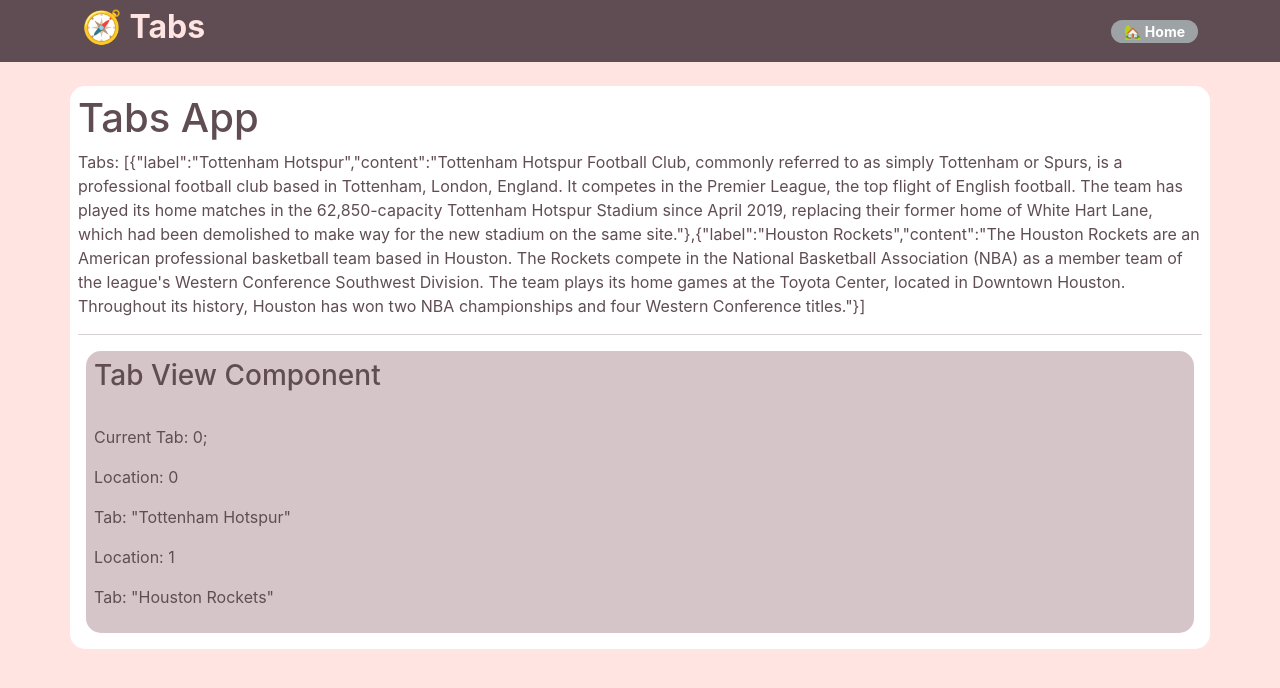
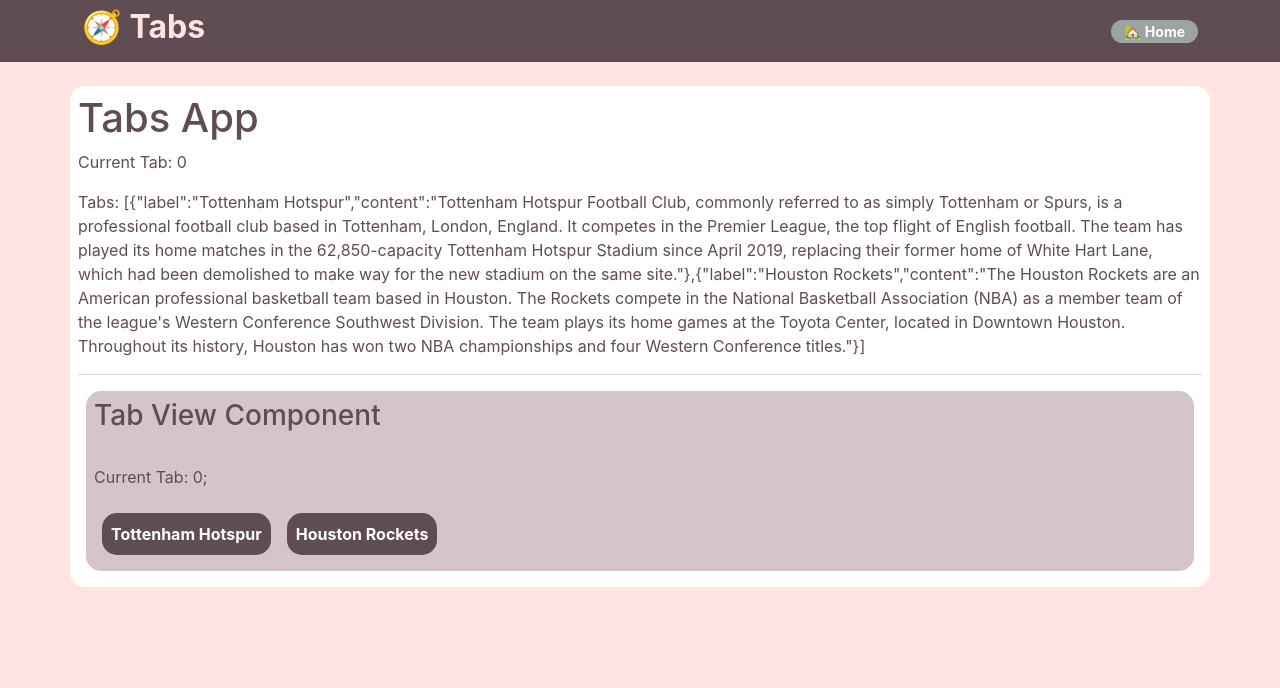
Before and after one commit to vircabading/MERN-React-FunctionalComponents-Tabs-2307, a React (Create React App) app: page / in a window 1280 px wide. Shown: the top 688 px of the page. Built offline with nearby package versions, Linux system fonts and the light colour scheme.

Commit message:
implement pressing buttons in tab view component

```diff
--- a/src/App.js
+++ b/src/App.js
@@ -22,7 +22,8 @@
   ]
 
   const getNewTab = (newTab) => {
-    setCurrentTab= newTab;
+    console.log("*** In Get New Tab")
+    setCurrentTab(newTab);
   }
 
   /////////////////////////////////////////////////
@@ -32,6 +33,7 @@
       <NavBarView />
       <div className='container mt-4 p-2 bg-white text-dark-color  round'>
         <h1 >Tabs App</h1>
+        <p>Current Tab: {JSON.stringify(currentTab)}</p>
         <p>Tabs: {JSON.stringify(tabs)}</p>
         <hr />
         <TabView  currentTab= { currentTab }
--- a/src/components/TabView.jsx
+++ b/src/components/TabView.jsx
@@ -1,12 +1,18 @@
-import React, { useState } from 'react'
+import React from 'react'
 
 ///////////////////////////////////////////////////
 //  TAB VIEW COMPONENT
 ///////////////////////////////////////////////////
 
 const TabView = (props) => {
-    const [currentTab, setCurrentTab] = useState(props.currentTab);
+    let currentTab = props.currentTab;
     const tabs = props.tabs;
+
+    const setNewTab = (e, newTabLocation) => {
+        console.log("*** in set new tab");
+        console.log("new tab: ", newTabLocation);
+        props.getNewTab(newTabLocation);
+    }
 
     return (
         <div className='bg-light-color m-2 p-2 round' >
@@ -17,10 +23,11 @@
             </p>
             {
                 tabs.map((tab, i) =>
-                    <div>
-                        <p>Location: {i}</p>
-                        <p>Tab: {JSON.stringify(tab.label)}</p>
-                    </div>
+                    <button     className='btn bg-dark-color text-white m-2 p-2 round'
+                                onClick={ (e)=>setNewTab(e, i) }
+                                key={i} >
+                        <strong>{ tab.label }</strong>
+                    </button>
                 )
             }
         </div>
```
